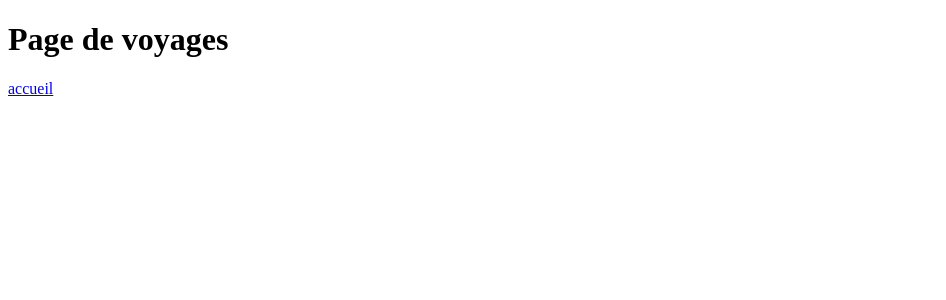
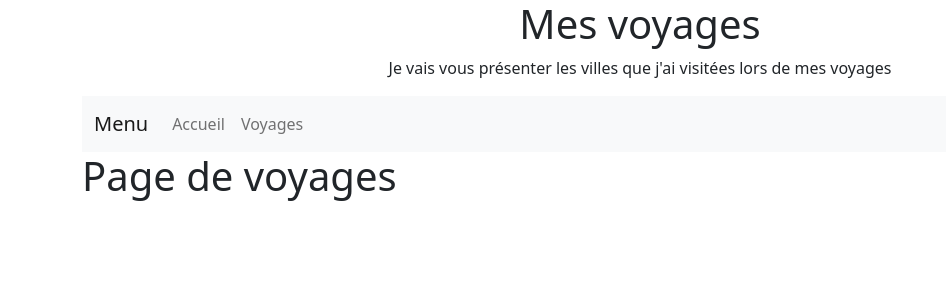
Before and after one commit to SBDEV-FR/mesvoyages, a Symfony app: template templates/pages/voyages.html.twig in a window 1280 px wide. Shown: the top 300 px of the page, without its empty margins (0-946 px from the left). Run offline with Twig, Linux system fonts and the light colour scheme; the template is opened without the code that fills it, so the values that code supplies are empty; some libraries are stand-ins or nearby versions.

Commit message:
Phase 5 : bootstrap (2 pages et une barre de navigation)

```diff
--- a/templates/base.html.twig
+++ b/templates/base.html.twig
@@ -1,15 +1,21 @@
 <!DOCTYPE html>
-<html>
+<html lang="fr">
     <head>
         <meta charset="UTF-8">
         <title>{% block title %}Mes voyages{% endblock %}</title>
-        {# Run `composer require symfony/webpack-encore-bundle` to start using Symfony UX #}
-        {% block stylesheets %}
-        {% endblock %}
-        {% block javascripts %}
-        {% endblock %}
+        <link href="https://cdn.jsdelivr.net/npm/bootstrap@5.1.3/dist/css/bootstrap.min.css" rel="stylesheet" integrity="sha384-1BmE4kWBq78iYhFldvKuhfTAU6auU8tT94WrHftjDbrCEXSU1oBoqyl2QvZ6jIW3" crossorigin="anonymous">
+        <!--{# Run `composer require symfony/webpack-encore-bundle` to start using Symfony UX #}-->
+        {% block stylesheets %}{% endblock %}
+        {% block javascripts %}{% endblock %}
     </head>
     <body>
-        {% block body %}{% endblock %}
+        <!-- entête -->
+        {% block top %}{% endblock %}
+        <!-- corps -->
+        <div class="container">
+            {% block body %}{% endblock %}
+        </div>
+        <!-- javascript -->
+        <script src="https://cdn.jsdelivr.net/npm/bootstrap@5.1.3/dist/js/bootstrap.bundle.min.js" integrity="sha384-ka7Sk0Gln4gmtz2MlQnikT1wXgYsOg+OMhuP+IlRH9sENBO0LRn5q+8nbTov4+1p" crossorigin="anonymous"></script>
     </body>
 </html>
--- /dev/null
+++ b/templates/basefront.html.twig
@@ -0,0 +1,32 @@
+{% extends "base.html.twig" %}
+{% block title %}{% endblock %}
+{% block stylesheets %}{% endblock %}
+{% block top %}
+    <div class="container">
+        <!-- titre -->
+        <div class="text-center">
+            <h1> Mes voyages </h1>
+            <p> Je vais vous présenter les villes que j'ai visitées lors de mes voyages</p>
+        </div>
+    <nav class="navbar navbar-expand-lg navbar-light bg-light">
+  <div class="container-fluid">
+    <a class="navbar-brand" href="#">Menu</a>
+    <button class="navbar-toggler" type="button" data-bs-toggle="collapse" data-bs-target="#navbarNav" aria-controls="navbarNav" aria-expanded="false" aria-label="Toggle navigation">
+      <span class="navbar-toggler-icon"></span>
+    </button>
+    <div class="collapse navbar-collapse" id="navbarNav">
+      <ul class="navbar-nav">
+        <li class="nav-item">
+          <a class="nav-link" href="{{ path('accueil') }}">Accueil</a>
+        </li>
+        <li class="nav-item">
+          <a class="nav-link" href="{{ path('voyages') }}">Voyages</a>
+        </li>
+      </ul>
+    </div>
+  </div>
+</nav>
+    </div>
+{% endblock %}
+{% block body %}{% endblock %}
+{% block javascripts %}{% endblock %}
--- a/templates/pages/accueil.html.twig
+++ b/templates/pages/accueil.html.twig
@@ -1,6 +1,5 @@
-{% extends "base.html.twig" %}
+{% extends "basefront.html.twig" %}
 
 {% block body %}
 <h1> Page d'accueil </h1>
-<a href="{{ path('voyages') }}">voyages</a>
 {% endblock %}
--- a/templates/pages/voyages.html.twig
+++ b/templates/pages/voyages.html.twig
@@ -1,6 +1,4 @@
-{% extends "base.html.twig" %}
-
+{% extends "basefront.html.twig" %}
 {% block body %}
 <h1> Page de voyages </h1>
-<a href="{{ path('accueil') }}">accueil</a>
 {% endblock %}
```
